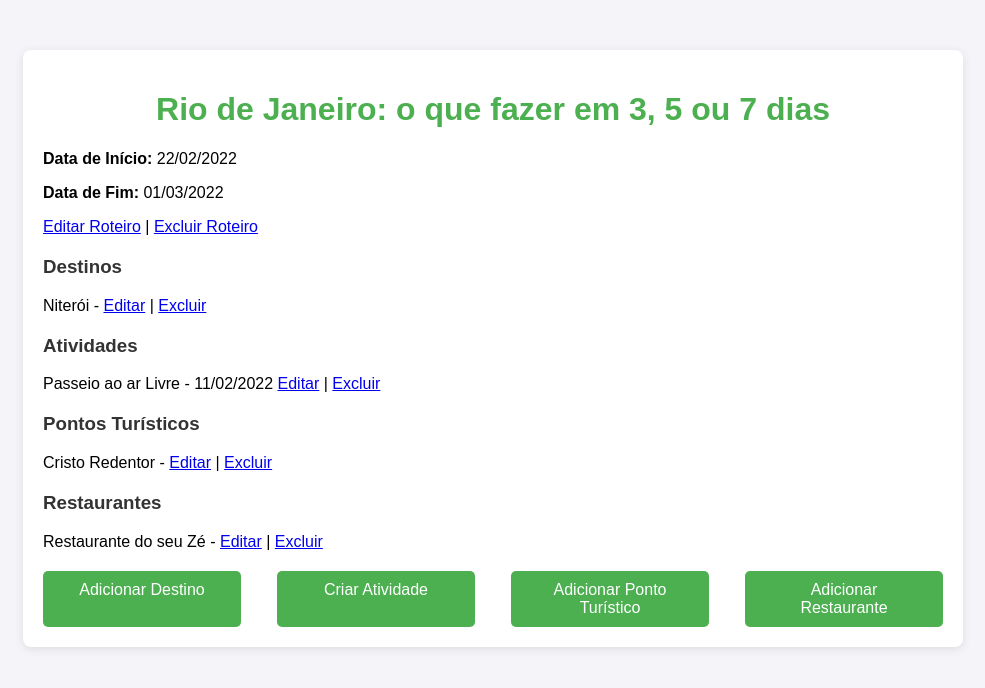
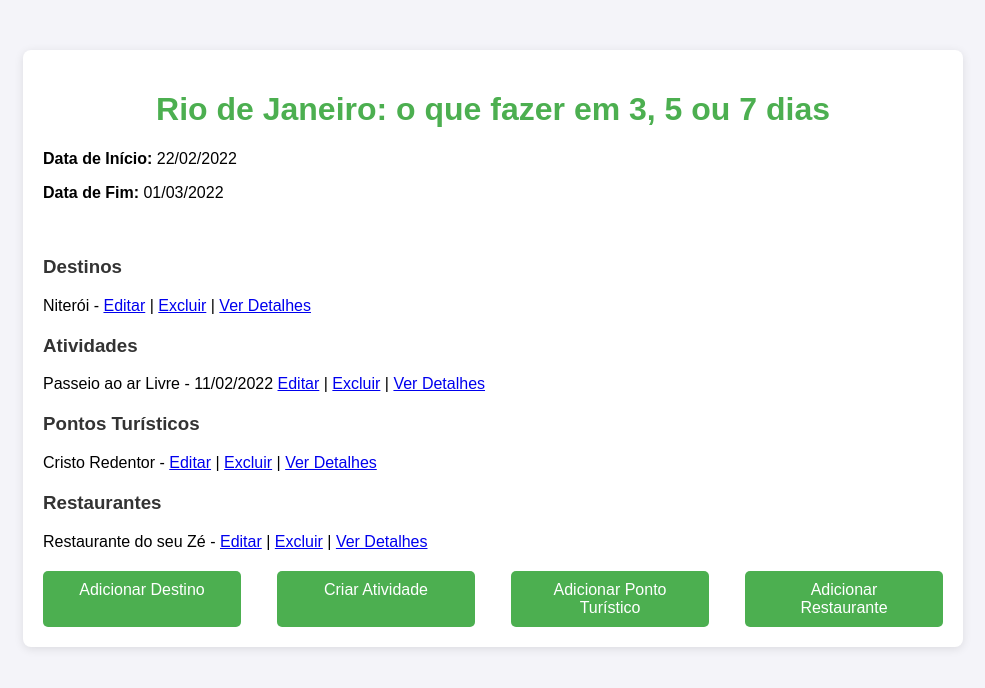
Before and after one commit to LuanRamalho/Python-com-Django-38---roteiros_de_viagem, a Django app: page /roteiros/roteiro/1/ in a window 1280 px wide. Shown: the top 688 px of the page, without its empty margins (147-1132 px from the left). Run offline with Django 5.2, Linux system fonts and the light colour scheme; data comes from the database, SQL or seed files in the repository.

Commit message:
detalhes_roteiro.html

```diff
--- a/Python com Django 38 - roteiros_de_viagem/roteiros/templates/roteiros/detalhes_roteiro.html
+++ b/Python com Django 38 - roteiros_de_viagem/roteiros/templates/roteiros/detalhes_roteiro.html
@@ -60,14 +60,14 @@
         <h1>{{ roteiro.nome }}</h1>
         <p><strong>Data de Início:</strong> {{ roteiro.data_inicio|date:"d/m/Y"  }}</p>
         <p><strong>Data de Fim:</strong> {{ roteiro.data_fim|date:"d/m/Y"  }}</p>
-        <a href="{% url 'editar_roteiro' roteiro.id %}">Editar Roteiro</a> |
-        <a href="{% url 'excluir_roteiro' roteiro.id %}">Excluir Roteiro</a>
+
+        <br>
 
         <!-- Seção de Destinos -->
         <div class="destinos">
             <h3>Destinos</h3>
             {% for destino in destinos %}
-                <p>{{ destino.nome }} - <a href="{% url 'editar_destino' roteiro.id destino.id %}">Editar</a> | <a href="{% url 'excluir_destino' roteiro.id destino.id %}">Excluir</a></p>
+                <p>{{ destino.nome }} - <a href="{% url 'editar_destino' roteiro.id destino.id %}">Editar</a> | <a href="{% url 'excluir_destino' roteiro.id destino.id %}">Excluir</a> | <a href="{% url 'listar_destinos' roteiro.id  %}">Ver Detalhes</a></p>
             {% empty %}
                 <p>Nenhum destino associado a este roteiro.</p>
             {% endfor %}
@@ -77,7 +77,7 @@
         <div class="atividades">
             <h3>Atividades</h3>
             {% for atividade in atividades %}
-                <p>{{ atividade.nome }} - {{atividade.data_atividade|date:"d/m/Y"}} <a href="{% url 'editar_atividade' roteiro.id atividade.id %}">Editar</a> | <a href="{% url 'excluir_atividade' roteiro.id atividade.id %}">Excluir</a></p>
+                <p>{{ atividade.nome }} - {{atividade.data_atividade|date:"d/m/Y"}} <a href="{% url 'editar_atividade' roteiro.id atividade.id %}">Editar</a> | <a href="{% url 'excluir_atividade' roteiro.id atividade.id %}">Excluir</a> | <a href="{% url 'listar_atividades' roteiro.id %}">Ver Detalhes</a></p>
             {% empty %}
                 <p>Nenhuma atividade associada a este roteiro.</p>
             {% endfor %}
@@ -87,7 +87,7 @@
         <div class="pontos-turisticos">
             <h3>Pontos Turísticos</h3>
             {% for ponto_turistico in pontos_turisticos %}
-                <p>{{ ponto_turistico.nome }} - <a href="{% url 'editar_ponto_turistico' roteiro.id ponto_turistico.id %}">Editar</a> | <a href="{% url 'excluir_ponto_turistico' roteiro.id ponto_turistico.id %}">Excluir</a></p>
+                <p>{{ ponto_turistico.nome }} - <a href="{% url 'editar_ponto_turistico' roteiro.id ponto_turistico.id %}">Editar</a> | <a href="{% url 'excluir_ponto_turistico' roteiro.id ponto_turistico.id %}">Excluir</a> | <a href="{% url 'listar_pontos_turisticos' roteiro.id %}">Ver Detalhes</a></p>
             {% empty %}
                 <p>Nenhum ponto turístico associado a este roteiro.</p>
             {% endfor %}
@@ -97,7 +97,7 @@
         <div class="restaurantes">
             <h3>Restaurantes</h3>
             {% for restaurante in restaurantes %}
-                <p>{{ restaurante.nome }} - <a href="{% url 'editar_restaurante' roteiro.id restaurante.id %}">Editar</a> | <a href="{% url 'excluir_restaurante' roteiro.id restaurante.id %}">Excluir</a></p>
+                <p>{{ restaurante.nome }} - <a href="{% url 'editar_restaurante' roteiro.id restaurante.id %}">Editar</a> | <a href="{% url 'excluir_restaurante' roteiro.id restaurante.id %}">Excluir</a> | <a href="{% url 'listar_restaurantes' roteiro.id %}">Ver Detalhes</a></p>
             {% empty %}
                 <p>Nenhum restaurante associado a este roteiro.</p>
             {% endfor %}
```
